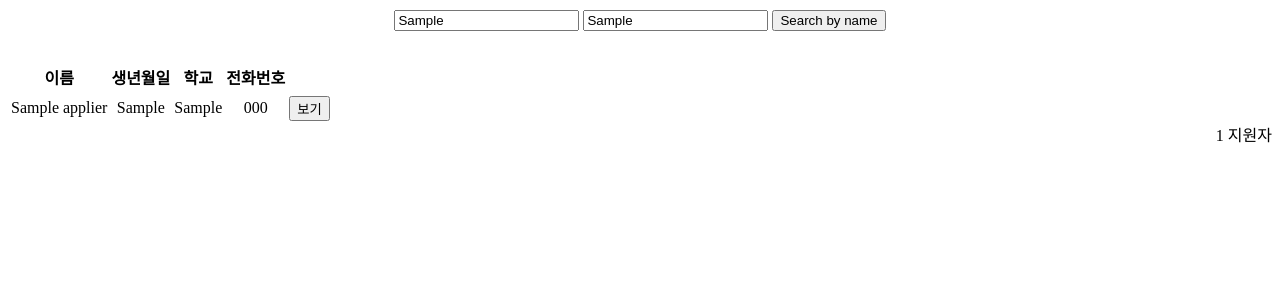
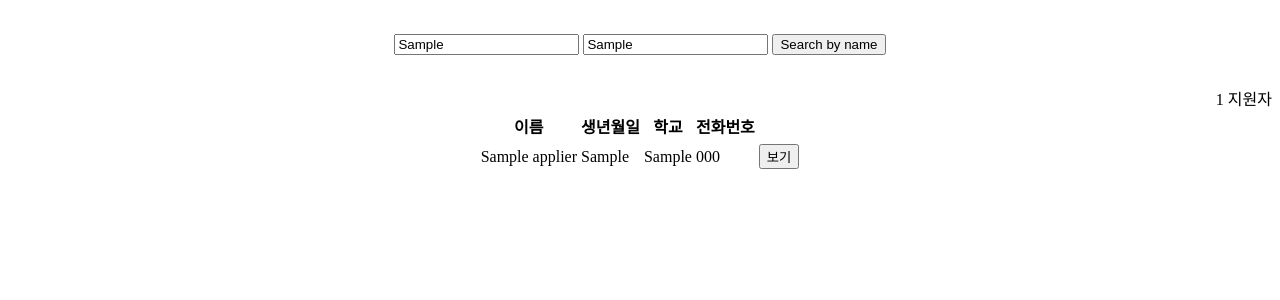
Before and after one commit to hyun98/project_server, a Django app: template templates/applierlist.html in a window 1280 px wide. Shown: the top 300 px of the page. Run offline with Django 3.2, Linux system fonts and the light colour scheme; tables that the repository leaves empty hold one stand-in row (values such as "Sample post"); the template is opened without the code that fills it: values that come from a table or form of the project are taken from there, most other values are stand-ins (such as "Sample title", 1, 10 or a date in 2020).

Commit message:
applier list view fix

```diff
--- a/templates/applierlist.html
+++ b/templates/applierlist.html
@@ -4,20 +4,21 @@
     <meta charset="UTF-8">
     <meta http-equiv="X-UA-Compatible" content="IE=edge">
     <meta name="viewport" content="width=device-width, initial-scale=1.0">
-    <title>지원자</title>
+    <title>지원자리스트</title>
 </head>
 <body>
-    <div style="text-align: center; line-height: calc(1ex/0.3); margin: 0 auto">
-        <div style="margin-bottom: 2rem;">
+    <div style="line-height: calc(1ex/0.3); margin: 0 auto">
+        <div style="text-align: center; margin-bottom: 2rem; margin-top: 2rem;">
             <form id="searchForm" method="GET" action="{% url 'survey:applierlist' %}">
                 <input type="text" id="kw" name="kw" placeholder="name/univ" value="{{ kw|default_if_none:'' }}">
                 <input type="text" id="pw" name="pw" placeholder="password" value="{{ pw|default_if_none:'' }}">
                 <input type="submit" value="Search by name">
             </form>
         </div>
+        <div style="text-align: right;">{{ applier_list.count }} 지원자</div>
         {% if applier_list %}
-        <div style="text-align: center">
-            <table>
+        <div>
+            <table style="line-height: calc(1ex/0.3); margin: 0 auto">
                 <tr> <th>이름</th> <th>생년월일</th> <th>학교</th> <th>전화번호</th> <th></th> </tr>
                 {% for applier in applier_list %}
                 <tr>
@@ -34,15 +35,12 @@
                 </tr>
                 {% endfor %}
             </table>
-
         </div>
         {% else %}
             <div style="text-align: center">
-                <h1>No appliers Yet</h1>
+                <h1>No appliers</h1>
             </div>
         {% endif %}
-
-        <div style="text-align: right;">{{ applier_list.count }} 지원자</div>
     </div>
 </body>
 </html>
```
